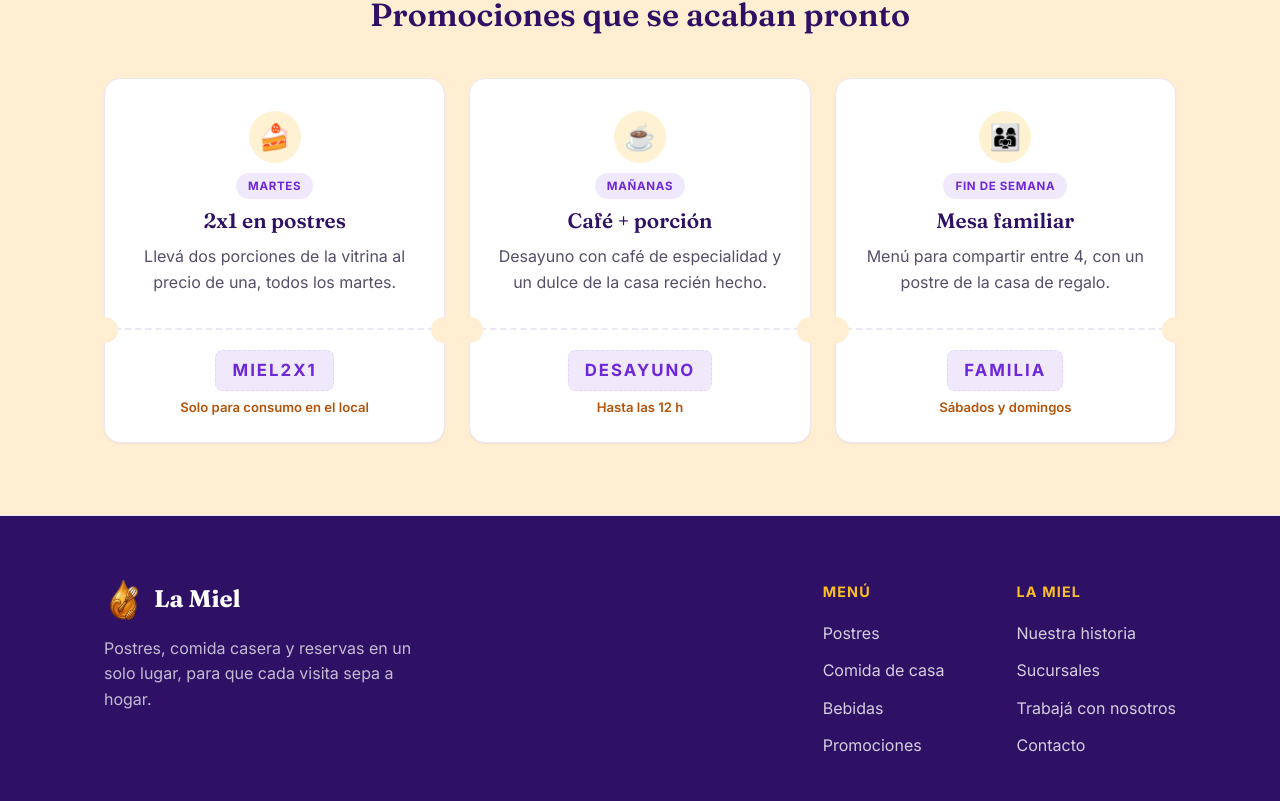
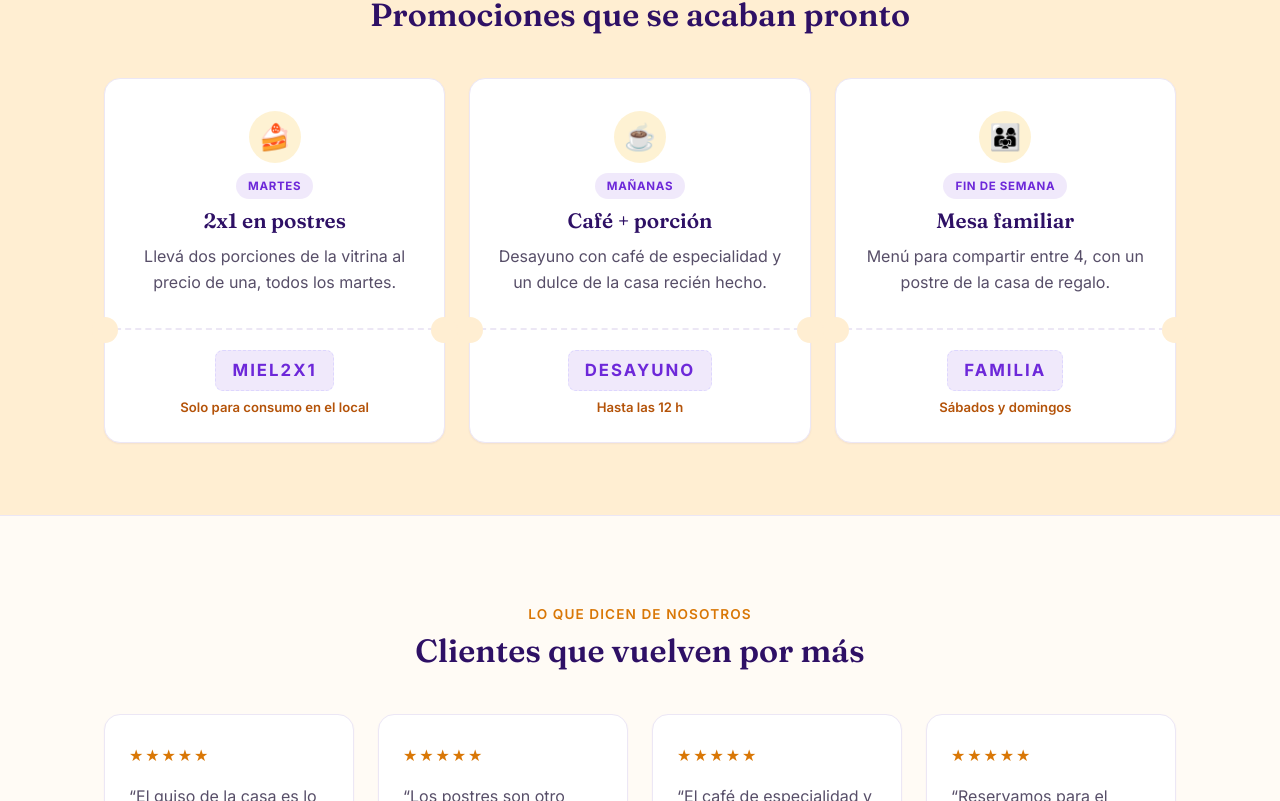
Before and after one commit to Alejandro-Mirena/La-Miel, a React (Vite) app in the folder frontend/: page / in a window 1280 px wide. Shown: the part 1999-2800 px from the top of the page. Built offline with nearby package versions, Linux system fonts and the light colour scheme.

Commit message:
feat: seccion de resenas en el inicio

```diff
--- a/frontend/src/pages/Inicio/Inicio.jsx
+++ b/frontend/src/pages/Inicio/Inicio.jsx
@@ -3,6 +3,7 @@ import Badges from './sections/Badges/Badges'
 import About from './sections/About/About'
 import Dishes from './sections/Dishes/Dishes'
 import Promos from './sections/Promos/Promos'
+import Resenas from './sections/Resenas/Resenas'
 import styles from './Inicio.module.css'
 
 function Inicio() {
@@ -13,6 +14,7 @@ function Inicio() {
       <About />
       <Dishes />
       <Promos />
+      <Resenas />
     </div>
   )
 }
--- /dev/null
+++ b/frontend/src/pages/Inicio/sections/Resenas/Resenas.jsx
@@ -0,0 +1,59 @@
+import styles from './Resenas.module.css'
+
+const resenas = [
+  {
+    name: 'David',
+    role: 'Cliente frecuente',
+    rating: 5,
+    text: 'El guiso de la casa es lo más parecido a comer en la cocina de mi abuela. Porciones generosas y pan recién horneado.',
+  },
+  {
+    name: 'Neicle',
+    role: 'Vecina del barrio',
+    rating: 5,
+    text: 'Los postres son otro nivel: el cheesecake con miel de la casa me dejó sin palabras. Vuelvo todas las semanas.',
+  },
+  {
+    name: 'Jesús',
+    role: 'Cliente',
+    rating: 5,
+    text: 'El café de especialidad y el ambiente tranquilo lo hacen ideal para quedarse un rato largo. Atención de diez.',
+  },
+  {
+    name: 'Alberto',
+    role: 'Celebrando en familia',
+    rating: 5,
+    text: 'Reservamos para el cumpleaños de mi mamá y nos trataron como en casa. La limonada de jengibre, imperdible.',
+  },
+]
+
+function Resenas() {
+  return (
+    <section className={styles.resenas}>
+      <div className={styles.resenasHead}>
+        <p className={styles.resenasEyebrow}>Lo que dicen de nosotros</p>
+        <h2 className={styles.resenasTitle}>Clientes que vuelven por más</h2>
+      </div>
+
+      <div className={styles.resenasGrid}>
+        {resenas.map((resena) => (
+          <article key={resena.name} className={styles.card}>
+            <span className={styles.stars} aria-label={`${resena.rating} de 5 estrellas`}>
+              {'★'.repeat(resena.rating)}
+            </span>
+            <p className={styles.text}>“{resena.text}”</p>
+            <div className={styles.author}>
+              <span className={styles.avatar}>{resena.name.charAt(0)}</span>
+              <span className={styles.authorInfo}>
+                <span className={styles.authorName}>{resena.name}</span>
+                <span className={styles.authorRole}>{resena.role}</span>
+              </span>
+            </div>
+          </article>
+        ))}
+      </div>
+    </section>
+  )
+}
+
+export default Resenas
--- /dev/null
+++ b/frontend/src/pages/Inicio/sections/Resenas/Resenas.module.css
@@ -0,0 +1,119 @@
+.resenas {
+  max-width: var(--container);
+  margin: 0 auto;
+  padding: 88px 24px;
+}
+
+.resenasHead {
+  text-align: center;
+  margin-bottom: 44px;
+}
+
+.resenasEyebrow {
+  margin: 0 0 8px;
+  font-size: 0.85rem;
+  font-weight: 600;
+  text-transform: uppercase;
+  letter-spacing: 0.08em;
+  color: var(--color-honey-600);
+}
+
+.resenasTitle {
+  margin: 0;
+  font-family: var(--font-display);
+  font-size: 2rem;
+  color: var(--text-heading);
+}
+
+.resenasGrid {
+  display: grid;
+  grid-template-columns: repeat(4, 1fr);
+  gap: 24px;
+}
+
+.card {
+  display: flex;
+  flex-direction: column;
+  gap: 14px;
+  padding: 28px 24px;
+  background: var(--color-surface);
+  border: 1px solid var(--color-border);
+  border-radius: var(--radius-lg);
+  box-shadow: var(--shadow-sm);
+  transition:
+    transform 0.2s ease,
+    box-shadow 0.2s ease;
+}
+
+.card:hover {
+  transform: translateY(-4px);
+  box-shadow: var(--shadow-md);
+}
+
+.stars {
+  font-size: 1rem;
+  letter-spacing: 0.12em;
+  color: var(--color-honey-600);
+}
+
+.text {
+  margin: 0;
+  line-height: 1.65;
+  color: var(--text-body);
+}
+
+.author {
+  display: flex;
+  align-items: center;
+  gap: 12px;
+  margin-top: auto;
+  padding-top: 6px;
+}
+
+.avatar {
+  display: grid;
+  place-items: center;
+  flex-shrink: 0;
+  width: 40px;
+  height: 40px;
+  border-radius: 50%;
+  background: var(--color-primary-soft);
+  font-family: var(--font-display);
+  font-weight: 700;
+  color: var(--color-primary-700);
+}
+
+.authorInfo {
+  display: flex;
+  flex-direction: column;
+}
+
+.authorName {
+  font-weight: 700;
+  color: var(--text-heading);
+}
+
+.authorRole {
+  font-size: 0.82rem;
+  color: var(--text-muted);
+}
+
+@media (max-width: 820px) {
+  .resenas {
+    padding: 72px 20px;
+  }
+
+  .resenasGrid {
+    grid-template-columns: repeat(2, 1fr);
+  }
+}
+
+@media (max-width: 560px) {
+  .resenas {
+    padding: 64px 18px;
+  }
+
+  .resenasGrid {
+    grid-template-columns: 1fr;
+  }
+}
```
